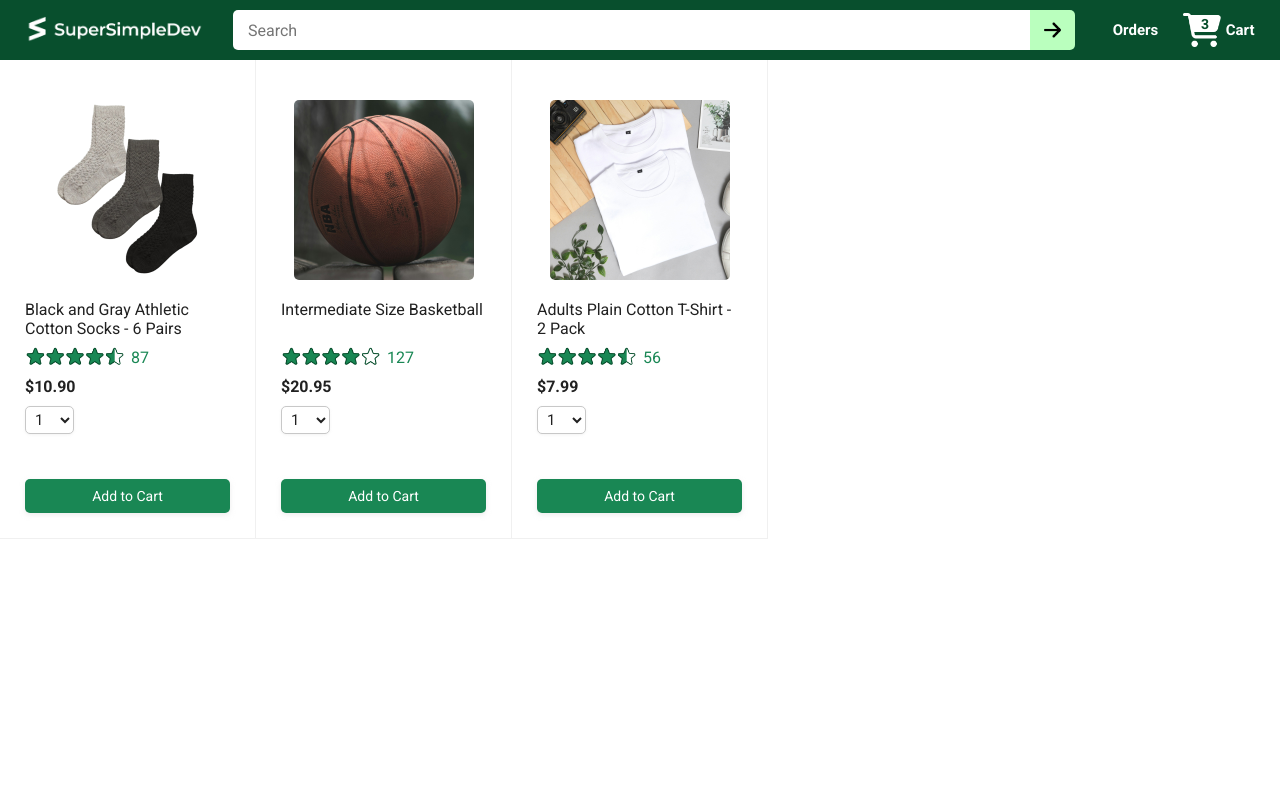
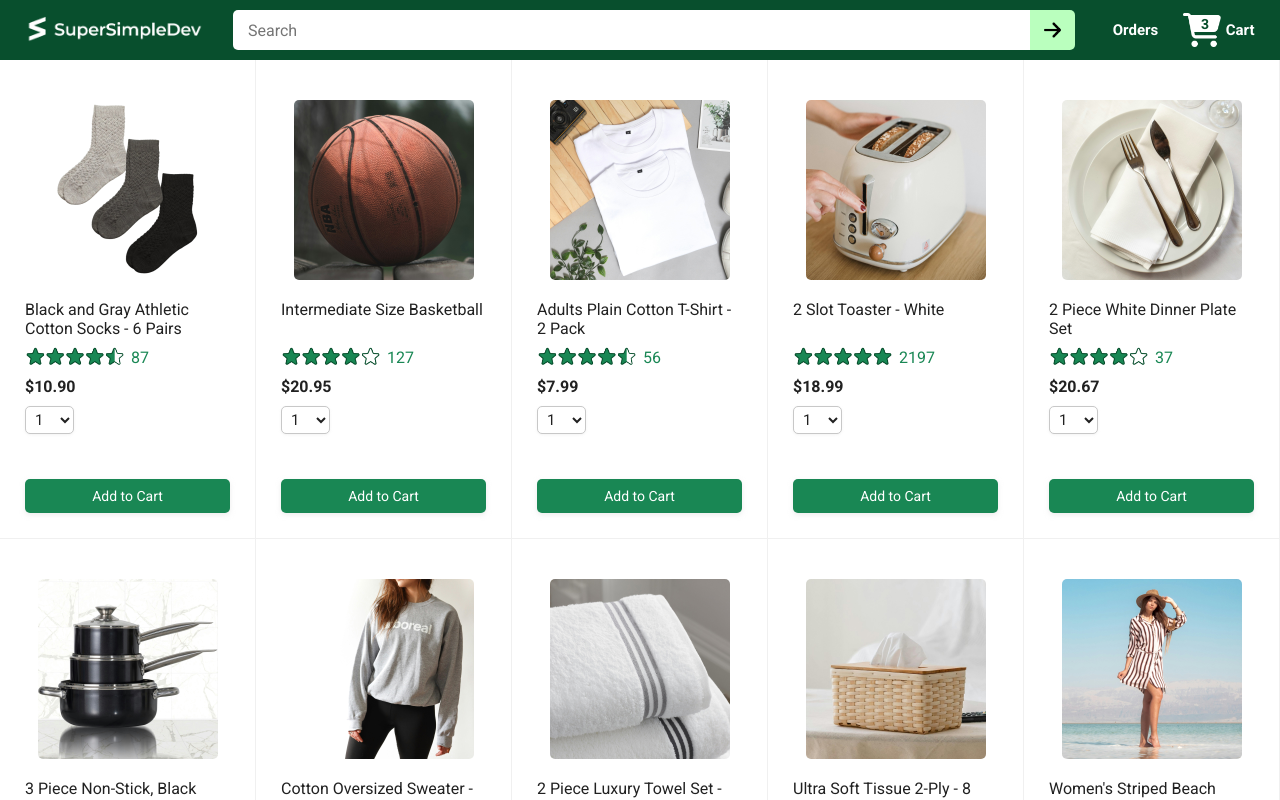
Before and after one commit to nageswari15/e-commerce, a React (Vite) app in the folder e-commerce/: page / in a window 1280 px wide. Shown: the top 800 px of the page. Built offline with nearby package versions, Linux system fonts and the light colour scheme.

Commit message:
generate HTML for home page

```diff
--- a/e-commerce/src/Pages/HomePgae.jsx
+++ b/e-commerce/src/Pages/HomePgae.jsx
@@ -1,5 +1,6 @@
 import './HomePage.css';
 import {Header} from '../components/Header';
+import {products} from '../../Starting-code/data/products';
 import { Link } from 'react-router-dom';
 
  export function HomePage() {
@@ -40,7 +41,61 @@ import { Link } from 'react-router-dom';
 
     <div className="home-page">
       <div className="products-grid">
-        <div className="product-container">
+        {products.map((product) => (
+
+                 <div key={product.id} className="product-container">
+          <div className="product-image-container">
+            <img className="product-image"
+              src={product.image} />
+          </div>
+
+          <div className="product-name limit-text-to-2-lines">
+           {product.name}
+          </div>
+
+          <div className="product-rating-container">
+            <img className="product-rating-stars"
+              src={`/images/ratings/rating-${product.rating.stars*10}.png`} />
+            <div className="product-rating-count link-primary">
+              {product.rating.count}
+            </div>
+          </div>
+
+          <div className="product-price">
+            ${(product.priceCents/100).toFixed(2)}
+          </div>
+
+          <div className="product-quantity-container">
+            <select>
+              <option value="1">1</option>
+              <option value="2">2</option>
+              <option value="3">3</option>
+              <option value="4">4</option>
+              <option value="5">5</option>
+              <option value="6">6</option>
+              <option value="7">7</option>
+              <option value="8">8</option>
+              <option value="9">9</option>
+              <option value="10">10</option>
+            </select>
+          </div>
+
+          <div className="product-spacer"></div>
+
+          <div className="added-to-cart">
+            <img src="/images/icons/checkmark.png" />
+            Added
+          </div>
+
+          <button className="add-to-cart-button button-primary">
+            Add to Cart
+          </button>
+        </div>
+
+
+
+        ))}
+        {/* <div className="product-container">
           <div className="product-image-container">
             <img className="product-image"
               src="/images/products/athletic-cotton-socks-6-pairs.jpg" />
@@ -87,9 +142,9 @@ import { Link } from 'react-router-dom';
           <button className="add-to-cart-button button-primary">
             Add to Cart
           </button>
-        </div>
+        </div> */}
 
-        <div className="product-container">
+        {/* <div className="product-container">
           <div className="product-image-container">
             <img className="product-image"
               src="/images/products/intermediate-composite-basketball.jpg" />
@@ -185,7 +240,7 @@ import { Link } from 'react-router-dom';
           <button className="add-to-cart-button button-primary">
             Add to Cart
           </button>
-        </div>
+        </div> */}
       </div>
     </div>
     </>
```
